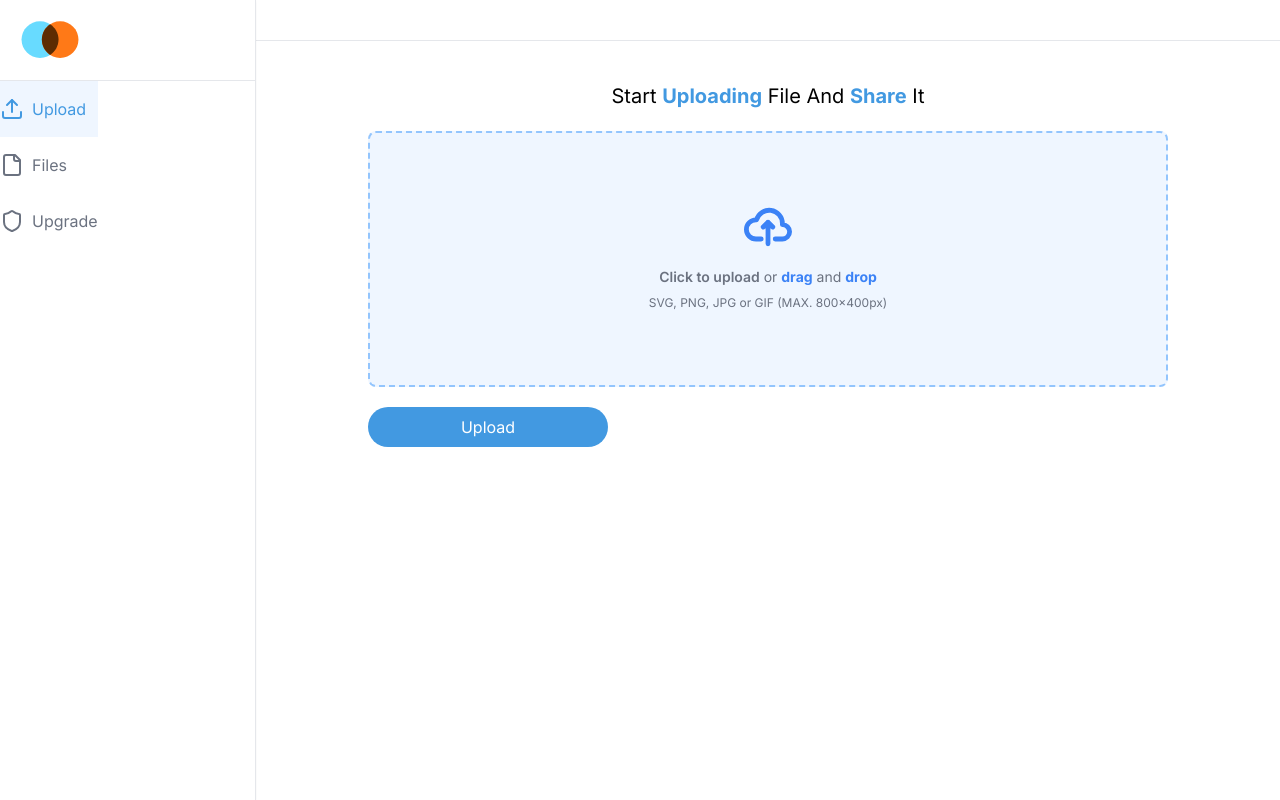
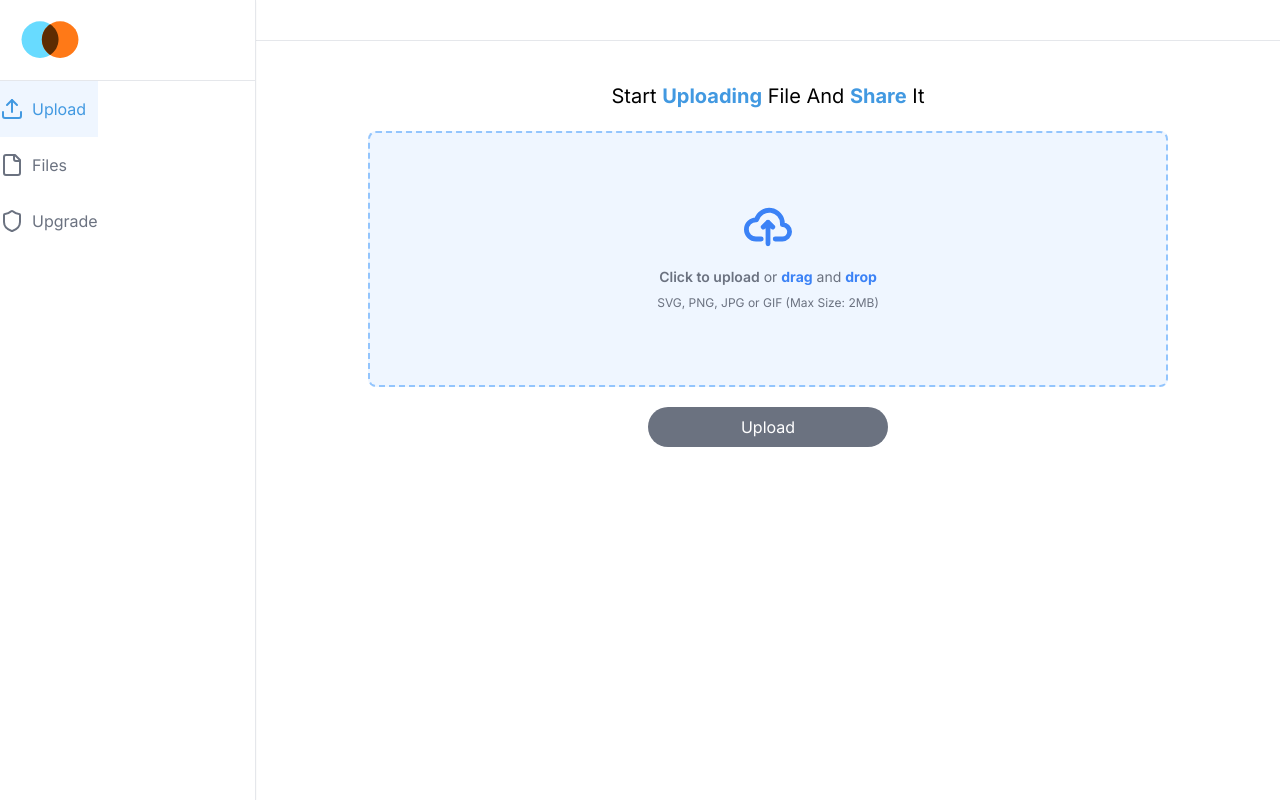
Before and after one commit to Aradhyagarg/FilerFly, a Next.js app: page /upload in a window 1280 px wide. Built offline with nearby package versions, Linux system fonts and the light colour scheme.

Commit message:
file size Max 2MB and added the functionality

```diff
--- /dev/null
+++ b/app/(dashboard)/(routes)/upload/_components/AlertMsg.js
@@ -0,0 +1,13 @@
+import { AlertCircle } from 'lucide-react'
+import React from 'react'
+
+function AlertMsg({msg}) {
+  return (
+    <div className='p-4 bg-red-500 mt-5 text-white rounded-md flex gap-5 items-center'>
+      <AlertCircle/>
+      {msg}
+    </div>
+  )
+}
+
+export default AlertMsg
--- a/app/(dashboard)/(routes)/upload/_components/UploadForm.js
+++ b/app/(dashboard)/(routes)/upload/_components/UploadForm.js
@@ -1,8 +1,25 @@
-import React from 'react';
+import React, { useState } from 'react';
+import AlertMsg from './AlertMsg';
 
 function UploadForm() {
+    const [file, setFile] = useState();
+    const [error, setErrorMsg] = useState();
+    function onFileSelect(file) {
+        console.log(file);
+        if(file && file.size > 2000000){
+            console.log("File size is greater than 2MB");
+            setErrorMsg("File size is greater than 2MB");
+            return ;
+        }
+        setErrorMsg(null);
+            setFile(file);
+    }
+
+    function GetEventOfFile(event){
+        onFileSelect(event.target.files[0]);
+    }
     return (
-        <div>
+        <div className='text-center'>
             <div className="flex items-center justify-center w-full">
                 <label htmlFor="dropzone-file" className="flex flex-col items-center justify-center w-full h-64 border-2 border-blue-300 border-dashed rounded-lg cursor-pointer bg-blue-50 dark:hover:bg-bray-800 dark:bg-slate-200 hover:bg-gray-100 dark:border-gray-600 dark:hover:border-gray-500 dark:hover:bg-slate-300">
                     <div className="flex flex-col items-center justify-center pt-5 pb-6">
@@ -10,12 +27,13 @@ function UploadForm() {
                             <path strokeWidth="2" stroke="currentColor" strokeLinecap="round" strokeLinejoin="round" d="M13 13h3a3 3 0 0 0 0-6h-.025A5.56 5.56 0 0 0 16 6.5 5.5 5.5 0 0 0 5.207 5.021C5.137 5.017 5.071 5 5 5a4 4 0 0 0 0 8h2.167M10 15V6m0 0L8 8m2-2 2 2" />
                         </svg>
                         <p className="mb-2 text-sm text-gray-500 dark:text-gray-400"><span className="font-semibold">Click to upload</span> or <strong className="text-blue-500">drag</strong> and <strong className="text-blue-500">drop</strong></p>
-                        <p className="text-xs text-gray-500 dark:text-gray-400">SVG, PNG, JPG or GIF (MAX. 800x400px)</p>
+                        <p className="text-xs text-gray-500 dark:text-gray-400">SVG, PNG, JPG or GIF (Max Size: 2MB)</p>
                     </div>
-                    <input id="dropzone-file" type="file" className="hidden" />
+                    <input id="dropzone-file" type="file" className="hidden" onChange={GetEventOfFile}/>
                 </label>
             </div>
-            <button className="p-2 bg-primary text-white w-[30%] rounded-full mt-5">Upload</button>
+            {error ? <AlertMsg msg={error}/> : null}
+            <button disabled={!file} className="p-2 bg-primary text-white w-[30%] rounded-full mt-5 disabled:bg-gray-500">Upload</button>
         </div>
     );
 }
--- a/app/(dashboard)/(routes)/upload/page.js
+++ b/app/(dashboard)/(routes)/upload/page.js
@@ -1,3 +1,4 @@
+"use client"
 import React from 'react'
 import UploadForm from './_components/UploadForm'
 function page() {
```
